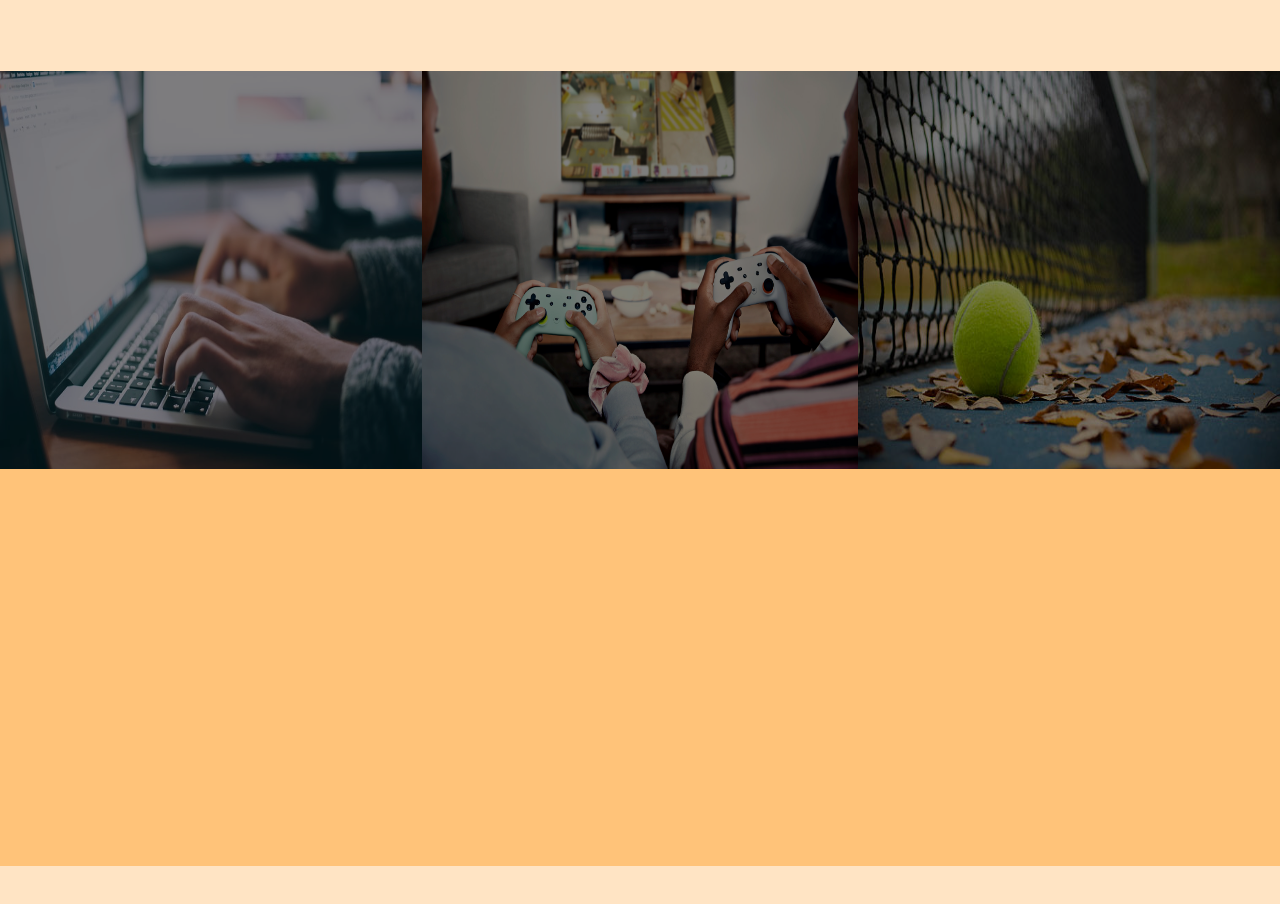
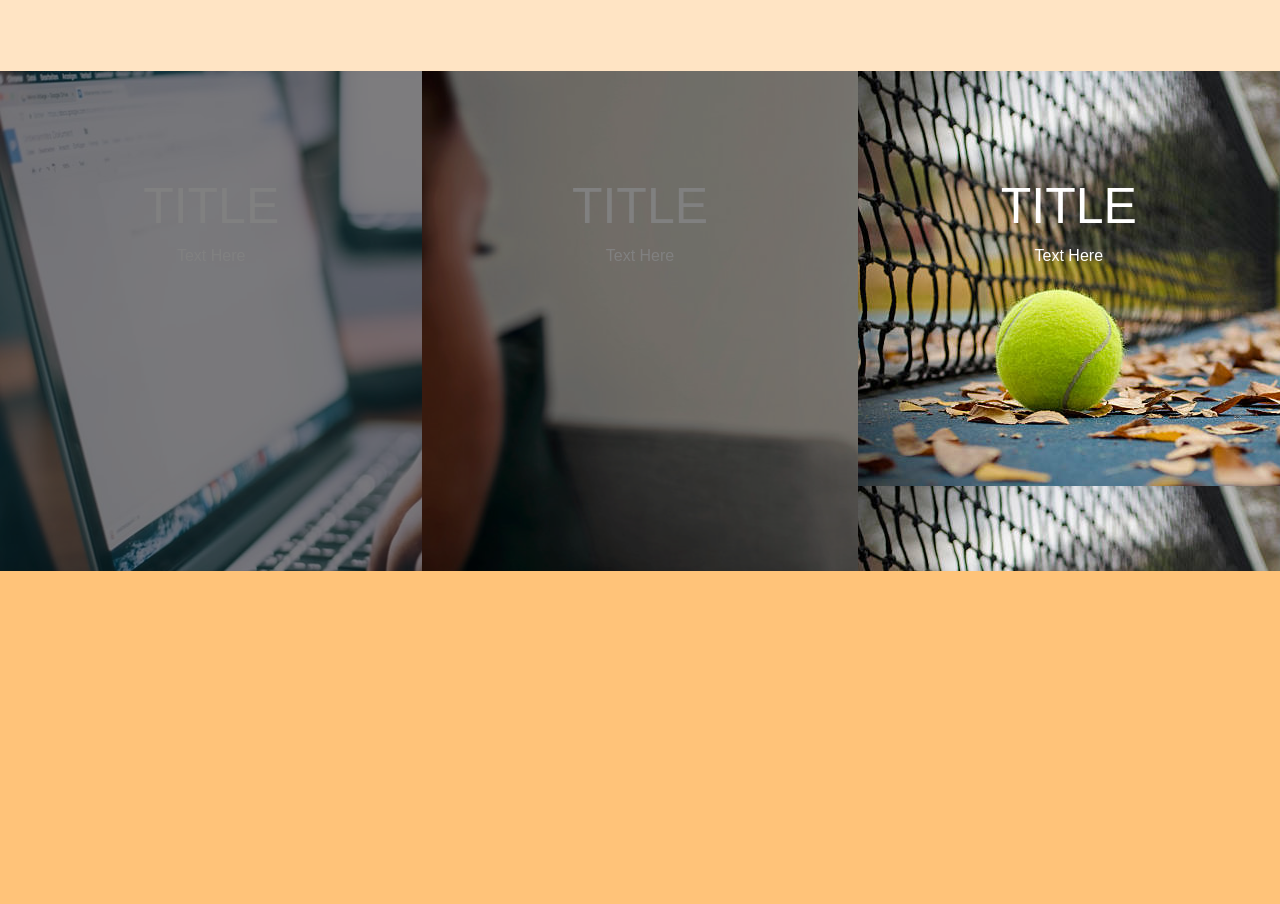
Before and after one commit to Trmadeira/HTML-Page, a plain HTML site: page index.html in a window 1280 px wide. Shown: the part 556-1460 px from the top of the page. Before the commit the page ends 1422 px from the top, so only its background shows below. Drawn offline with nearby package versions, Linux system fonts and the light colour scheme.

Commit message:
added text above the images

```diff
--- a/index.html
+++ b/index.html
@@ -11,7 +11,7 @@
 
     * {box-sizing: border-box;}
     :root{
-        --box-height: 400px;
+        --box-height: 500px;
     }
 
     body {
@@ -43,12 +43,12 @@
 
 
     .header a:hover {
-        background-color: rgb(204, 192, 172);
-        color: rgb(0, 0, 0);
+        background-color: rgb(238, 178, 76);
+        color: rgb(255, 255, 255);
     }
 
     .header a.active {
-        background-color: rgb(1, 9, 18);
+        background-color: rgb(180, 195, 213);
         color: white;
     }
 
@@ -97,43 +97,58 @@
 
     .three-boxes div{
         margin-top: 50px;
+        display: block;
     }
-    .three-boxes img{
-        width: 700px;
-        height: 398px;
-        filter: brightness(50%);
-    }
+
     #leftbox {
         float:left;
         width:33%;
         height:var(--box-height);
+        background-image: url(computing.jpeg);
+        filter: brightness(50%);
+
     }
 
     #middlebox{
         float:left;
         width:34%;
         height:var(--box-height);
+        background-image: url(playingVG.jpeg);
+        filter: brightness(50%);
     }
 
     #rightbox{
         float:right;
         width:33%;
         height:var(--box-height);
+        background-image: url(Tennis.jpeg);
+
     }
 
-    .image{
-        max-width: 100%;
-        display: block;
+    .title{
+        margin-top: 700px;
+        font-size: 50px;
     }
+
+    .text{
+        color: white;
+        text-align: center;
+    }
+
+
+
+
+
 
 
     #footer{
         display: block;
         width: 100%;
         height: 400px;
-        margin-top: 445px;
+        margin-top: 550px;
         background-color: rgb(255, 195, 121);
     }
+
 
 
 
@@ -174,13 +189,31 @@
 
     <div class="three-boxes">
        <div id="leftbox">
-            <img class="image apex" src="computing.jpeg" alt="Apex Legends">
+            <div class="text">
+                <br>
+                <br>
+                <span class="title">TITLE</span>
+                <br>
+                <span class="text-here">Text Here</span>
+            </div>
        </div>
        <div id="middlebox">
-            <img class="image games" src="playingVG.jpeg" alt="Video Games">
+            <div class="text">
+                <br>
+                <br>
+                <span class="title">TITLE</span>
+                <br>
+                <span class="text-here">Text Here</span>
+            </div>
        </div>
        <div id="rightbox">
-            <img class="image tennis" src="Tennis.jpeg" alt="Tennis">
+            <div class="text">
+                <br>
+                <br>
+                <span class="title">TITLE</span>
+                <br>
+                <span class="text-here">Text Here</span>
+            </div>
        </div>
     </div>
 
```
